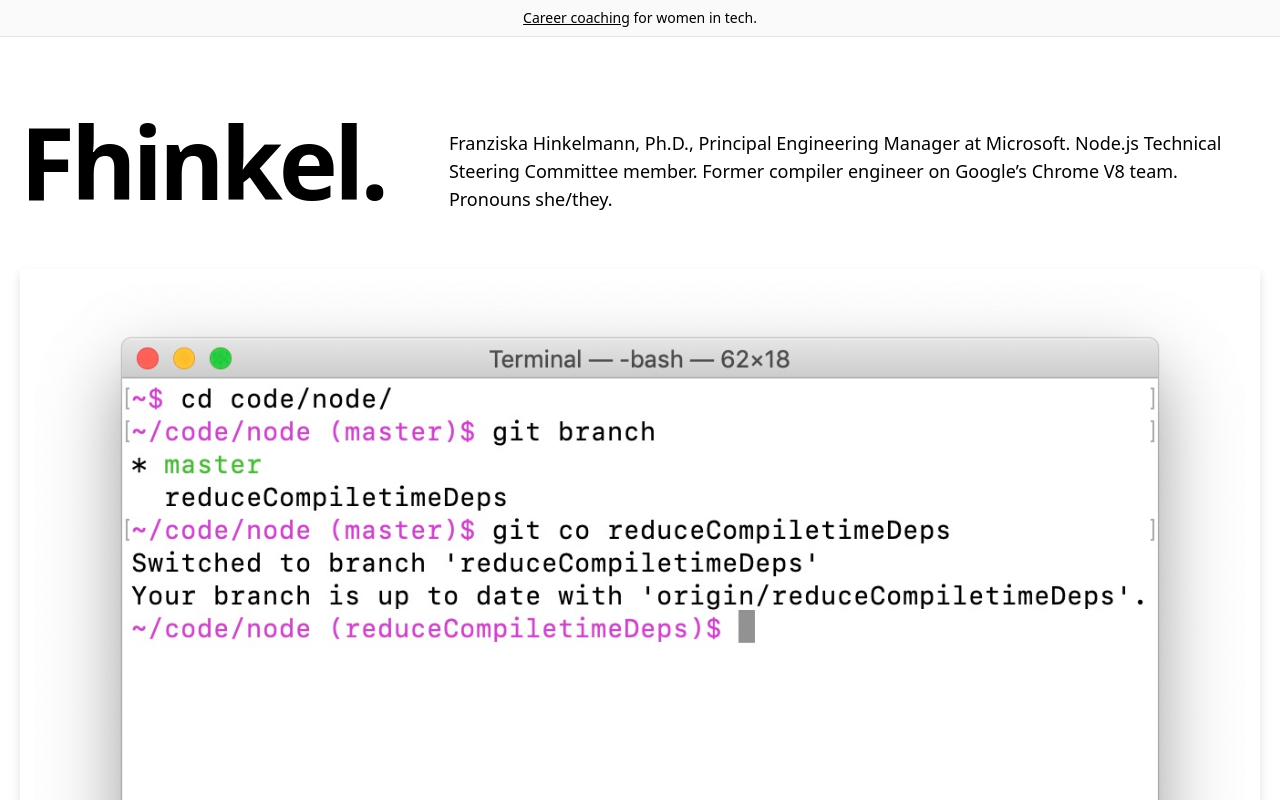
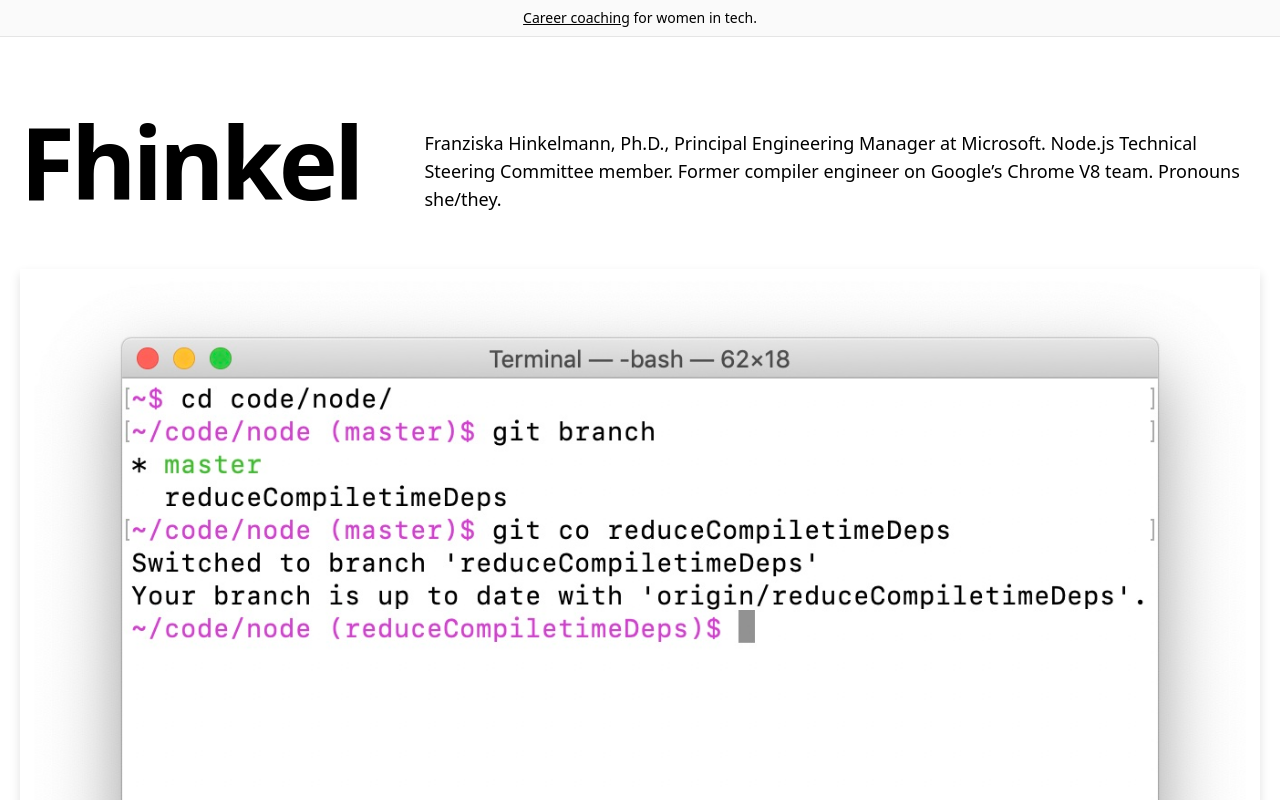
Before and after one commit to fhinkel/nextjs-blog, a Next.js app: page / in a window 1280 px wide. Shown: the top 800 px of the page. Built offline with nearby package versions, Linux system fonts and the light colour scheme.

Commit message:
Add link to header

```diff
--- a/components/header.tsx
+++ b/components/header.tsx
@@ -6,7 +6,6 @@
       <Link href="/">
         <a className="hover:underline">Fhinkel</a>
       </Link>
-      .
     </h2>
   )
 }
--- a/components/intro.tsx
+++ b/components/intro.tsx
@@ -1,8 +1,12 @@
+import Link from 'next/link'
+
 const Intro = () => {
   return (
     <section className="flex-col md:flex-row flex items-center md:justify-between mt-16 mb-16 md:mb-12">
       <h1 className="text-5xl md:text-8xl font-bold tracking-tighter leading-tight md:pr-8">
-        Fhinkel.
+      <Link href="/">
+        <a className="hover:underline">Fhinkel</a>
+      </Link>
       </h1>
       <h4 className="text-center md:text-left text-lg mt-5 md:pl-8">
       Franziska Hinkelmann, Ph.D., Principal Engineering Manager at Microsoft. Node.js Technical Steering Committee member. Former compiler engineer on Google’s Chrome V8 team. Pronouns she/they.
```
